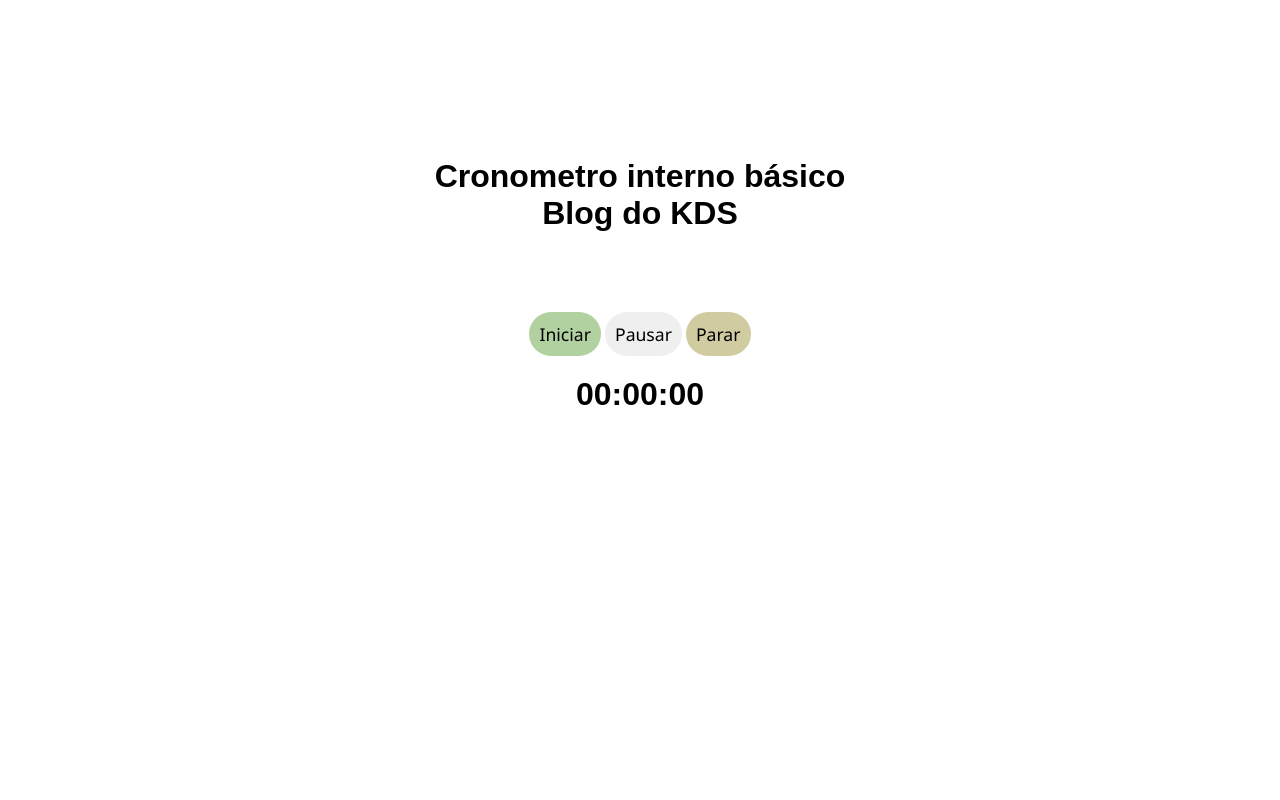
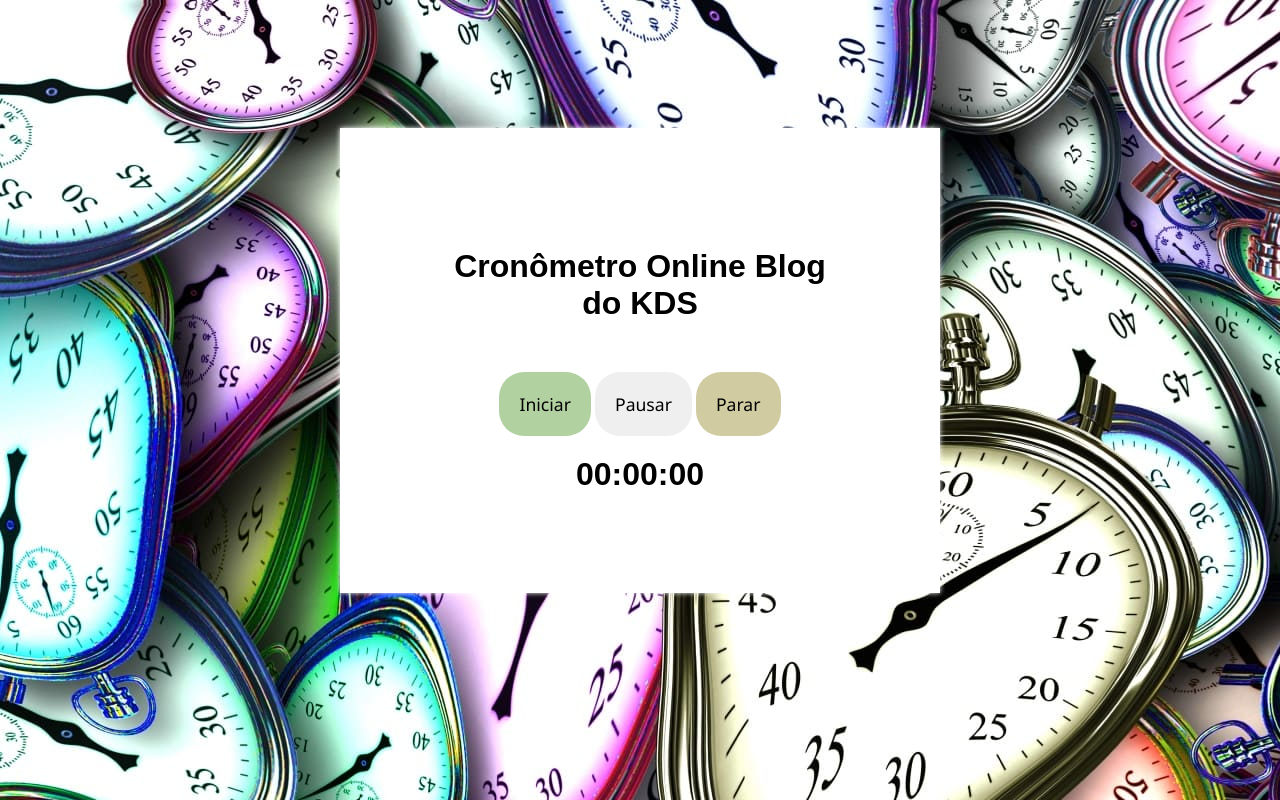
Before and after one commit to klebes/cronometrojs, a PHP site: page /cronometro.html in a window 1280 px wide. Run offline with PHP 8.4, Linux system fonts and the light colour scheme.

Commit message:
inserdio o background

```diff
--- a/cronometro.css
+++ b/cronometro.css
@@ -4,13 +4,13 @@
 }
 
 body {
-	background-color: #fff;
+	background-image:  url(background.jpg);
 }
 
 .max-width {
-	max-width: 500px;
+	max-width: 600px;
 	width: 100%;
-	padding: 10px;
+	padding: 100px;
 	box-sizing: border-box;
 	margin-top: 10%;
 	background-color: #FFF;
@@ -24,7 +24,7 @@ h1 {
 }
 
 button {
-	padding: 10px;
+	padding: 20px;
 	border: none;
 	outline: none;
 	font-family: 'Segoe UI';
@@ -32,7 +32,7 @@ button {
 	transition: all .5s;
 	cursor: pointer;
 	border-radius: 25px;
-	margin-top: 80px;
+	margin-top: 50px;
 }
 
 button:hover {
--- a/cronometro.html
+++ b/cronometro.html
@@ -8,7 +8,7 @@
 
 <body>
 	<div  class="max-width">
-		<h1>Cronometro interno básico Blog do KDS</h1>
+		<h1>Cronômetro Online Blog do KDS</h1>
 		<button class="bg-green" onclick="start();">Iniciar</button>
 		<button class="bg-pink" onclick="pause();">Pausar</button>
 		<button class="bg-yellow" onclick="stop();">Parar</button>
--- a/cronometro.js
+++ b/cronometro.js
@@ -1,6 +1,6 @@
 "use strict"
 var cron;
-var temp = 1000;
+var temp = 50;
 var s = 0;
 var m = 0;
 var h = 0;
```
Also changed, not shown: background.jpg (added).
